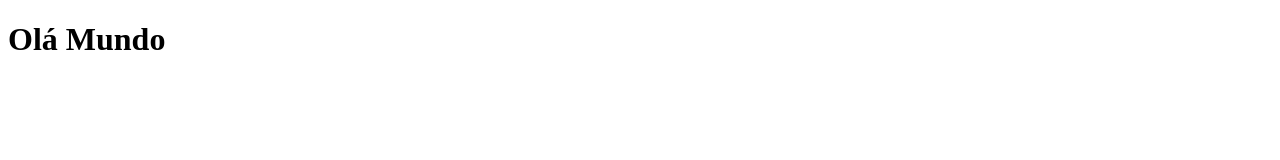
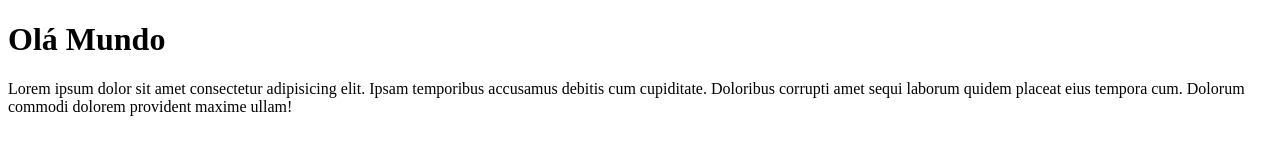
Before and after one commit to valeujao/teste-vscode, a plain HTML site: page index.html in a window 1280 px wide. Drawn offline with Linux system fonts and the light colour scheme.

Commit message:
add lorem

```diff
--- a/index.html
+++ b/index.html
@@ -8,5 +8,6 @@
 </head>
 <body>
     <h1>Olá Mundo</h1>
+    <p>Lorem ipsum dolor sit amet consectetur adipisicing elit. Ipsam temporibus accusamus debitis cum cupiditate. Doloribus corrupti amet sequi laborum quidem placeat eius tempora cum. Dolorum commodi dolorem provident maxime ullam!</p>
 </body>
 </html>
```
